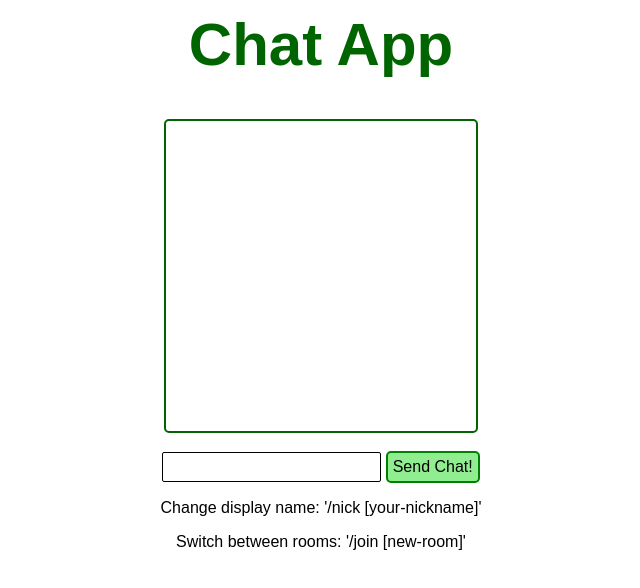
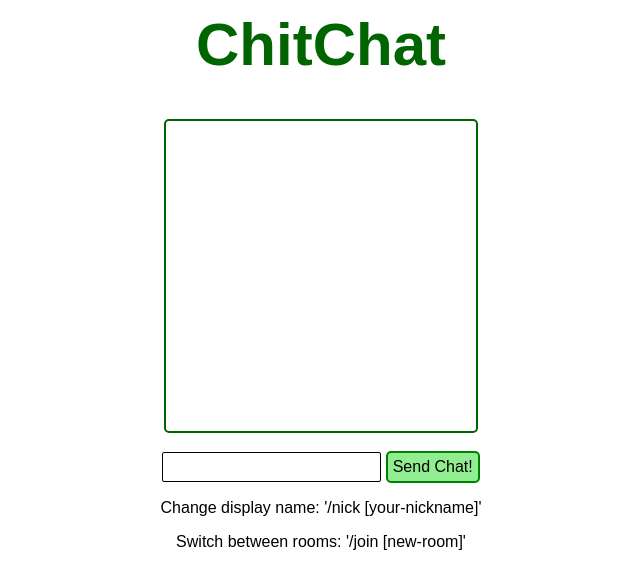
Before and after one commit to leviadler/ChitChat, a website: page public/index.html in a window 1280 px wide. Shown: the whole page, without its empty margins (319-959 px from the left). Drawn offline with nearby package versions, Linux system fonts and the light colour scheme; no server answers; files whose address does not match are found by name.

Commit message:
change title

```diff
--- a/public/index.html
+++ b/public/index.html
@@ -105,10 +105,10 @@
     <script src="public/javascripts/chat.js"></script>
     <script src="public/javascripts/chat_ui.js"></script>
 
-    <title>Chat App</title>
+    <title>ChitChat</title>
   </head>
   <body>
-    <h1>Chat App</h1>
+    <h1>ChitChat</h1>
     <div class="chat-window">
 
       <ul class="chat">
```
